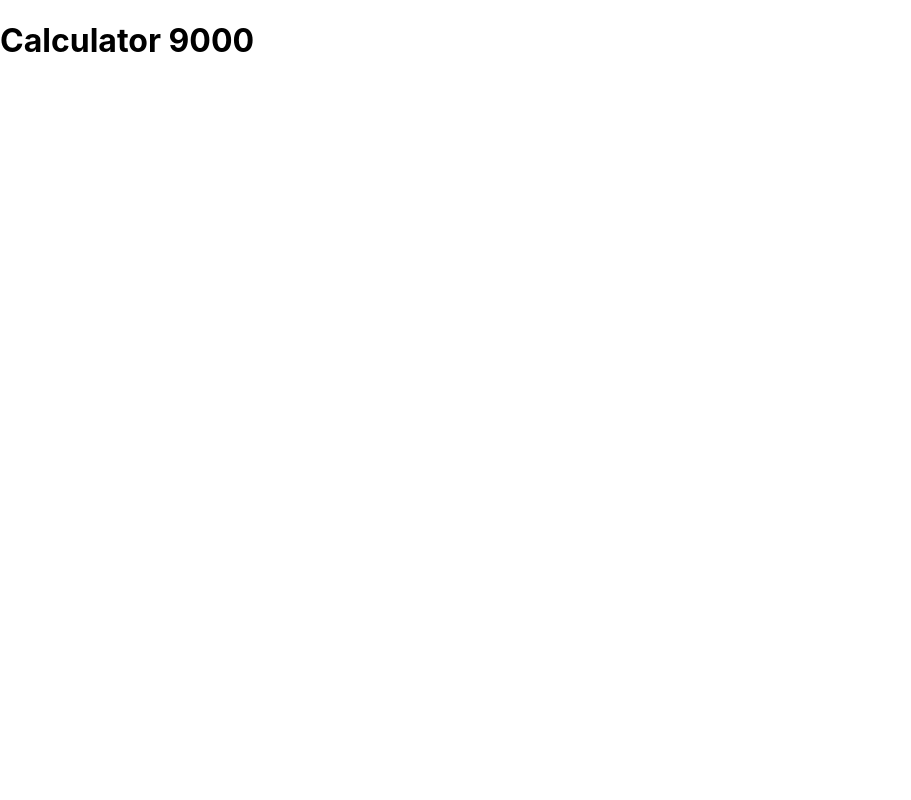
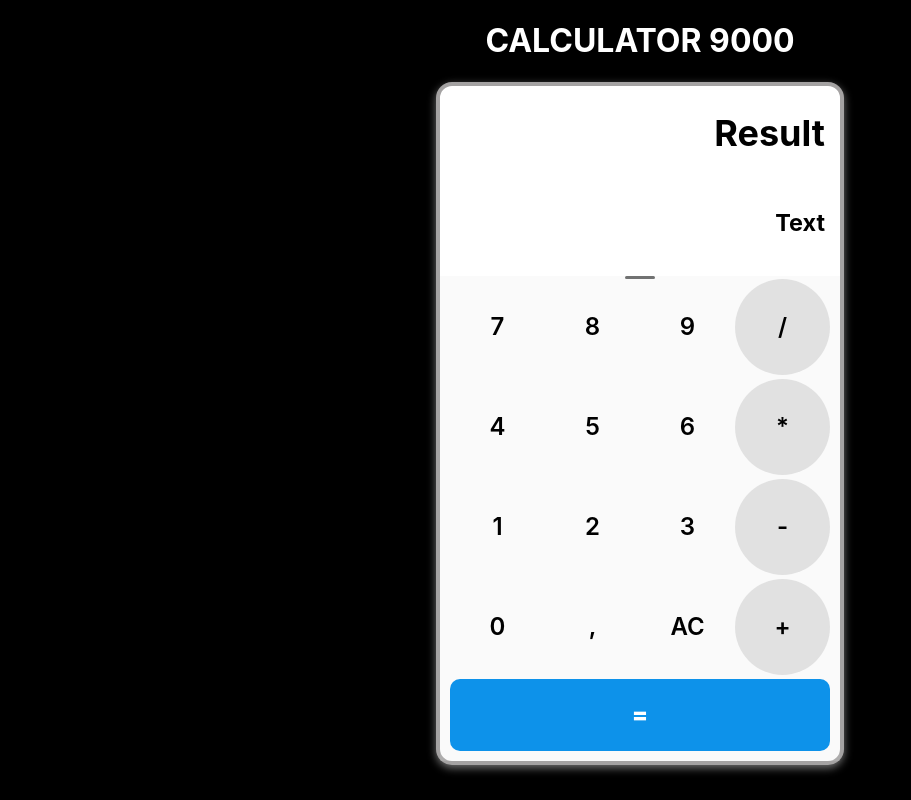
Before and after one commit to Tchessi/calcularor-9000, a React (Create React App) app: page / in a window 1280 px wide. Shown: the whole page, without its empty margins (0-911 px from the left). Built offline with nearby package versions, Linux system fonts and the light colour scheme.

Commit message:
Création des components

```diff
--- a/src/App.css
+++ b/src/App.css
@@ -1,38 +1,43 @@
-.App {
-  text-align: center;
+body {
+	background-color: black;
 }
 
-.App-logo {
-  height: 40vmin;
-  pointer-events: none;
+h1 {
+	color: #fff;
+	text-transform: uppercase;
 }
 
-@media (prefers-reduced-motion: no-preference) {
-  .App-logo {
-    animation: App-logo-spin infinite 20s linear;
-  }
+.App {
+	display: flex;
+	flex-direction: column;
+	justify-content: center;
+	align-items: center;
 }
 
-.App-header {
-  background-color: #282c34;
-  min-height: 100vh;
-  display: flex;
-  flex-direction: column;
-  align-items: center;
-  justify-content: center;
-  font-size: calc(10px + 2vmin);
-  color: white;
+.calc-wrapper {
+	background-color: rgb(255, 255, 255);
+	width: 400px;
+	border-radius: 16px;
+  border: 4px solid rgba(145, 143, 143, 0.826) ;
+  box-shadow: rgba(255, 255, 255, 0.444) 0px 3px 8px;
 }
 
-.App-link {
-  color: #61dafb;
+.row {
+	display: flex;
 }
 
-@keyframes App-logo-spin {
-  from {
-    transform: rotate(0deg);
-  }
-  to {
-    transform: rotate(360deg);
-  }
+.bgNumber {
+	background-color: rgba(220, 220, 220, 0.158);
+	padding: 0px 10px 10px 10px;
 }
+
+.line {
+  display: block;
+	width: 30px;
+	height: 3px;
+	background-color: rgb(113, 114, 114);
+  border-radius: 5px;
+  text-align: center;
+  margin: auto;
+
+}
--- a/src/App.js
+++ b/src/App.js
@@ -1,14 +1,48 @@
 // import logo from './logo.svg';
 import './App.css';
+import AmazingNumberButton from './components/AmazingNumberButton';
+import BeautifulScreen from './components/BeautifulScreen';
+import MagnificientEqualButton from './components/MagnificientEqualButton';
+import GreatOperationButton from './components/GreatOperationButton';
 
-function App() {
+
+const App = () => {
   return (
-    <div className="TheTitle">
-      <h1>
-          Calculator 9000
-      </h1>
-    </div>
-  );
+		<div className="App">
+			<h1>Calculator 9000</h1>
+			<div className="calc-wrapper">
+				<BeautifulScreen />
+				<div className="bgNumber">
+					<div className='line'></div>
+					<div className="row">
+						<AmazingNumberButton symbol="7" />
+						<AmazingNumberButton symbol="8" />
+						<AmazingNumberButton symbol="9" />
+						<GreatOperationButton operationbtn="/" />
+					</div>
+					<div className="row">
+						<AmazingNumberButton symbol="4" />
+						<AmazingNumberButton symbol="5" />
+						<AmazingNumberButton symbol="6" />
+						<GreatOperationButton operationbtn="*" />
+					</div>
+					<div className="row">
+						<AmazingNumberButton symbol="1" />
+						<AmazingNumberButton symbol="2" />
+						<AmazingNumberButton symbol="3" />
+						<GreatOperationButton operationbtn="-"/>
+					</div>
+					<div className="row">
+						<AmazingNumberButton symbol="0" />
+						<AmazingNumberButton symbol="," />
+						<AmazingNumberButton symbol="AC" />
+						<GreatOperationButton operationbtn="+"/>
+					</div>
+					<MagnificientEqualButton equal="=" />
+				</div>
+			</div>
+		</div>
+	);
 }
 
 export default App;
--- /dev/null
+++ b/src/components/AmazingNumberButton.css
@@ -0,0 +1,23 @@
+.button-wrapper {
+	height: 4em;
+	display: flex;
+	justify-content: center;
+	align-items: center;
+	font-size: 24px;
+	color: rgb(0, 0, 0);
+	flex: 1;
+	border-radius: 50%;
+	font-weight: 600;
+	cursor: pointer;
+}
+
+
+#buttonActive:active  {
+	background-color: #ababaac8;
+	transition: 200ms ease-in-out;
+}
+
+.row {
+	display: flex;
+	padding-bottom: 4px;
+}
--- /dev/null
+++ b/src/components/AmazingNumberButton.js
@@ -0,0 +1,12 @@
+import React from 'react';
+import './AmazingNumberButton.css'
+
+const AmazingNumberButton = ({symbol}) => {
+	return (
+		<div className='button-wrapper' id='buttonActive'>
+			{symbol}
+		</div>
+	);
+};
+
+export default AmazingNumberButton;
--- /dev/null
+++ b/src/components/BeautifulScreen.css
@@ -0,0 +1,18 @@
+.input-wrapper {
+	height: 10em;
+	display: flex;
+	justify-content: flex-end;
+	align-items: flex-end;
+	flex-direction: column;
+	padding: 15px;
+}
+
+.result {
+	flex: 1;
+	font-size: 24px;
+}
+
+.text {
+	flex: 1;
+	font-size: 20px;
+}
--- /dev/null
+++ b/src/components/BeautifulScreen.js
@@ -0,0 +1,17 @@
+import React from 'react';
+import './BeautifulScreen.css';
+
+const BeautifulScreen = () => {
+	return (
+		<div className="input-wrapper" placeholder="CALCULATRICE">
+			<div className="result">
+				<h2>Result</h2>
+			</div>
+			<div className="text">
+				<h3>Text</h3>
+			</div>
+		</div>
+	);
+};
+
+export default BeautifulScreen;
--- /dev/null
+++ b/src/components/GreatOperationButton.css
@@ -0,0 +1,18 @@
+#operation-active-btn {
+	height: 4em;
+	display: flex;
+	justify-content: center;
+	align-items: center;
+	font-size: 24px;
+	color: rgb(0, 0, 0);
+	flex: 1;
+	border-radius: 50%;
+	background-color: #d6d6d6ab;
+	font-weight: 600;
+	cursor: pointer;
+}
+
+#operation-active-btn:active {
+		background-color: #61606060;
+		transition: 200ms ease-in-out;
+}
--- /dev/null
+++ b/src/components/GreatOperationButton.js
@@ -0,0 +1,12 @@
+import React from 'react';
+import './GreatOperationButton.css'
+
+const GreatOperationButton = ({operationbtn}) => {
+	return (
+		<div className="operation-btn" id='operation-active-btn'>
+			{operationbtn}
+		</div>
+	);
+};
+
+export default GreatOperationButton;
--- /dev/null
+++ b/src/components/MagnificientEqualButton.css
@@ -0,0 +1,18 @@
+.equal-button {
+	height: 3em;
+	display: flex;
+	justify-content: center;
+	align-items: center;
+	font-size: 24px;
+	color: rgb(255, 255, 255);
+	flex: 1;
+	font-weight: 800;
+	background-color: #0d92ea;
+	border-radius: 10px;
+	cursor: pointer;
+}
+
+.equal-button:active {
+	background-color: #63b7efd3;
+	border-radius: 10px;
+}
--- /dev/null
+++ b/src/components/MagnificientEqualButton.js
@@ -0,0 +1,10 @@
+import React from 'react';
+import './MagnificientEqualButton.css';
+
+const MagnificientEqualButton = ({equal}) => {
+	return <div className="equal-button">
+			{equal}
+	</div>;
+};
+
+export default MagnificientEqualButton;
```
Also changed, not shown: src/components/Calculator.JSX (deleted), 1 other file (tests, documents, lock files or other folders).
